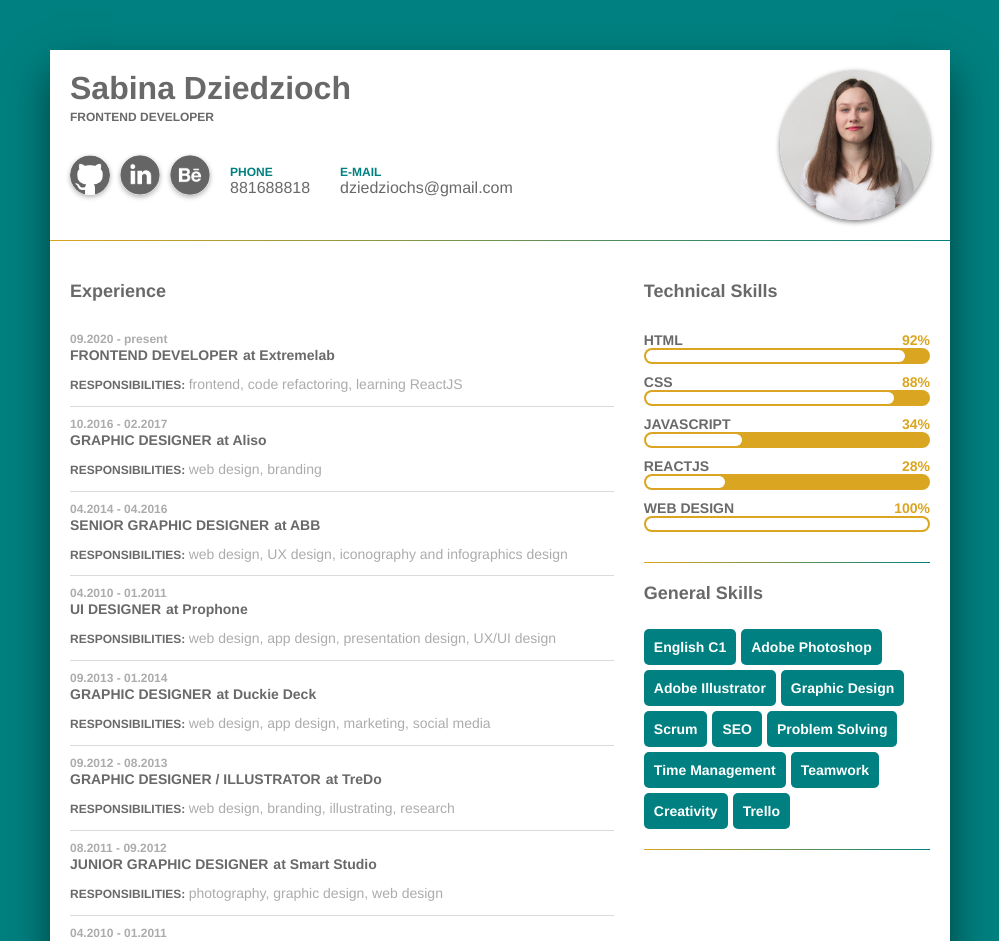
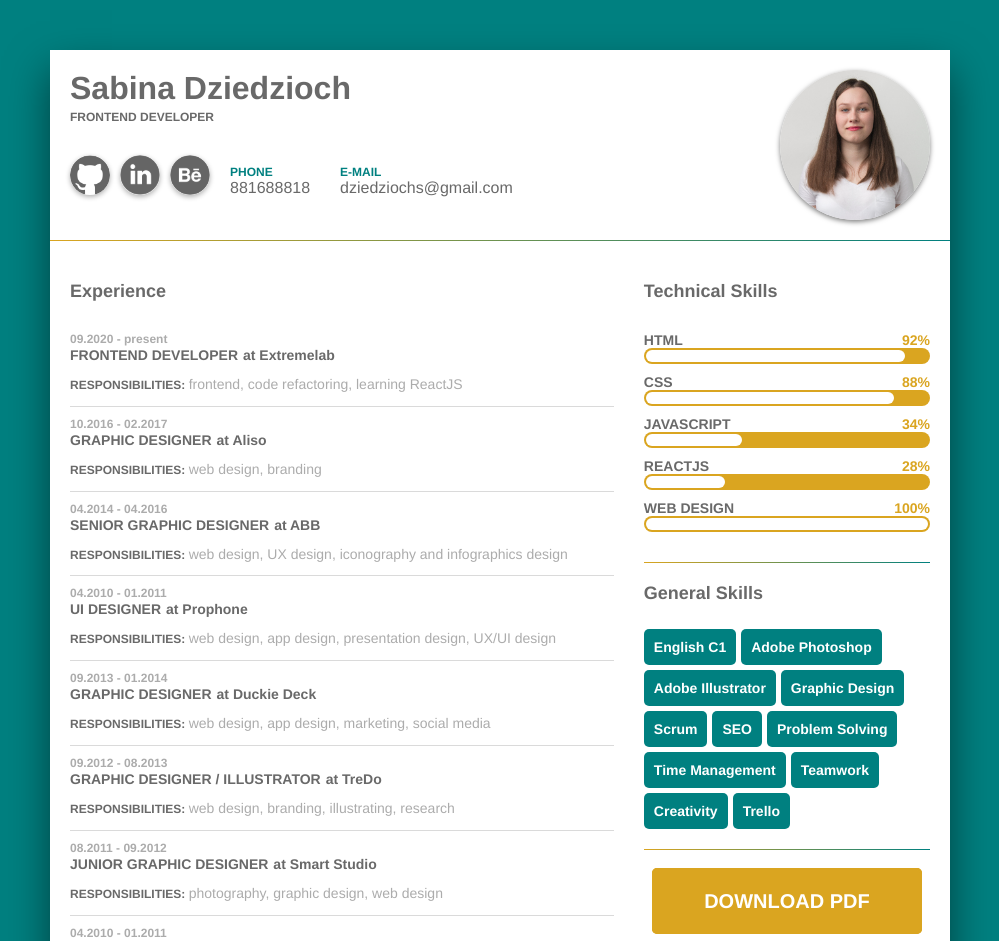
Before and after one commit to bambi007/react-resume, a React (Create React App) app: page / in a window 1280 px wide. Shown: the top 941 px of the page, without its empty margins (140-1139 px from the left). Built offline with nearby package versions, Linux system fonts and the light colour scheme.

Commit message:
Print button

```diff
--- a/src/assets/css/style.css
+++ b/src/assets/css/style.css
@@ -149,6 +149,12 @@ header .image img {
   opacity: 0.8;
 }
 
+@media print {
+  .contact-links .social-media .social {
+    display: none;
+  }
+}
+
 .skills {
   border-bottom: 1px solid;
   border-image-slice: 1;
@@ -206,6 +212,12 @@ header .image img {
   color: goldenrod;
 }
 
+@media print {
+  .skills .data span.percent {
+    display: block;
+  }
+}
+
 .skills .progress-bar {
   background: goldenrod;
   -webkit-box-pack: start;
@@ -222,6 +234,12 @@ header .image img {
   display: flex;
   height: 16px;
   width: 100%;
+}
+
+@media print {
+  .skills .progress-bar {
+    display: none;
+  }
 }
 
 .skills .progress-value {
@@ -309,11 +327,23 @@ header .image img {
   font-weight: 600;
 }
 
+@media print {
+  .experience {
+    page-break-after: always;
+  }
+}
+
 .general-skills {
   border-bottom: 1px solid;
   border-image-slice: 1;
   border-image-source: linear-gradient(to left, teal, goldenrod);
   padding-bottom: 20px;
+}
+
+@media print {
+  .general-skills {
+    border: none;
+  }
 }
 
 .general-skills span {
@@ -326,6 +356,28 @@ header .image img {
   border-radius: 5px;
   font-weight: 600;
   font-size: 14px;
+}
+
+.download {
+  text-align: center;
+  margin-top: 40px;
+}
+
+.download a {
+  background: goldenrod;
+  text-transform: uppercase;
+  color: white;
+  font-weight: 600;
+  padding: 20px 50px;
+  border-radius: 5px;
+  font-size: 20px;
+  border: 2px solid goldenrod;
+}
+
+.download a:hover {
+  background: none;
+  color: goldenrod;
+  border: 2px solid goldenrod;
 }
 
 * {
--- /dev/null
+++ b/src/assets/scss/parts/_download.scss
@@ -0,0 +1,22 @@
+.download {
+  text-align: center;
+  margin-top: 40px;
+
+  a {
+    background: $secondary-accent;
+    text-transform: uppercase;
+    color: $brightest-color;
+    font-weight: 600;
+    padding: 20px 50px;
+    border-radius: 5px;
+    font-size: 20px;
+    border: 2px solid $secondary-accent;
+
+    &:hover {
+      background: none;
+      color: $secondary-accent;
+      border: 2px solid $secondary-accent;
+    }
+
+  }
+}
--- a/src/assets/scss/parts/_experience.scss
+++ b/src/assets/scss/parts/_experience.scss
@@ -54,4 +54,8 @@
       font-weight: 600;
     }
   }
+
+  @media print {
+    page-break-after: always;
+  }
 }
--- a/src/assets/scss/parts/_general_skills.scss
+++ b/src/assets/scss/parts/_general_skills.scss
@@ -3,6 +3,10 @@
   border-image-slice: 1;
   border-image-source: linear-gradient(to left, $primary-accent, $secondary-accent);
   padding-bottom: 20px;
+
+  @media print {
+    border: none;
+  }
 
   span {
     display: inline-block;
--- a/src/assets/scss/parts/_header.scss
+++ b/src/assets/scss/parts/_header.scss
@@ -107,6 +107,10 @@ header {
         opacity: 0.8;
 
       }
+
+      @media print {
+        display: none;
+      }
     }
   }
 }
--- a/src/assets/scss/style.scss
+++ b/src/assets/scss/style.scss
@@ -5,6 +5,7 @@
 @import './parts/skills';
 @import './parts/experience';
 @import './parts/general_skills';
+@import './parts/download';
 
 * {
   box-sizing: border-box;
--- /dev/null
+++ b/src/components/download.jsx
@@ -0,0 +1,11 @@
+import React, { Component } from 'react';
+
+export class DownloadButton extends Component {
+  render() {
+    return (
+      <div className="download">
+        <a href="javascript:window.print()" alt='download PDF'>Download PDF</a>
+      </div>
+    )
+  }
+}
--- a/src/components/paper.jsx
+++ b/src/components/paper.jsx
@@ -4,6 +4,7 @@ import { TechnicalSkills } from './technical_skills';
 import { GeneralSkills } from './general_skills';
 import { Experience } from './experience';
 import { Consent } from './consent';
+import { DownloadButton } from './download';
 
 
 export class Paper extends Component {
@@ -17,6 +18,7 @@ export class Paper extends Component {
           <div className="left">
             <TechnicalSkills />
             <GeneralSkills />
+            <DownloadButton />
           </div>
         </div>
         <Consent />
```
Also changed, not shown: src/assets/scss/parts/_skills.scss (+14 -0 lines), 1 other file (tests, documents, lock files or other folders).
